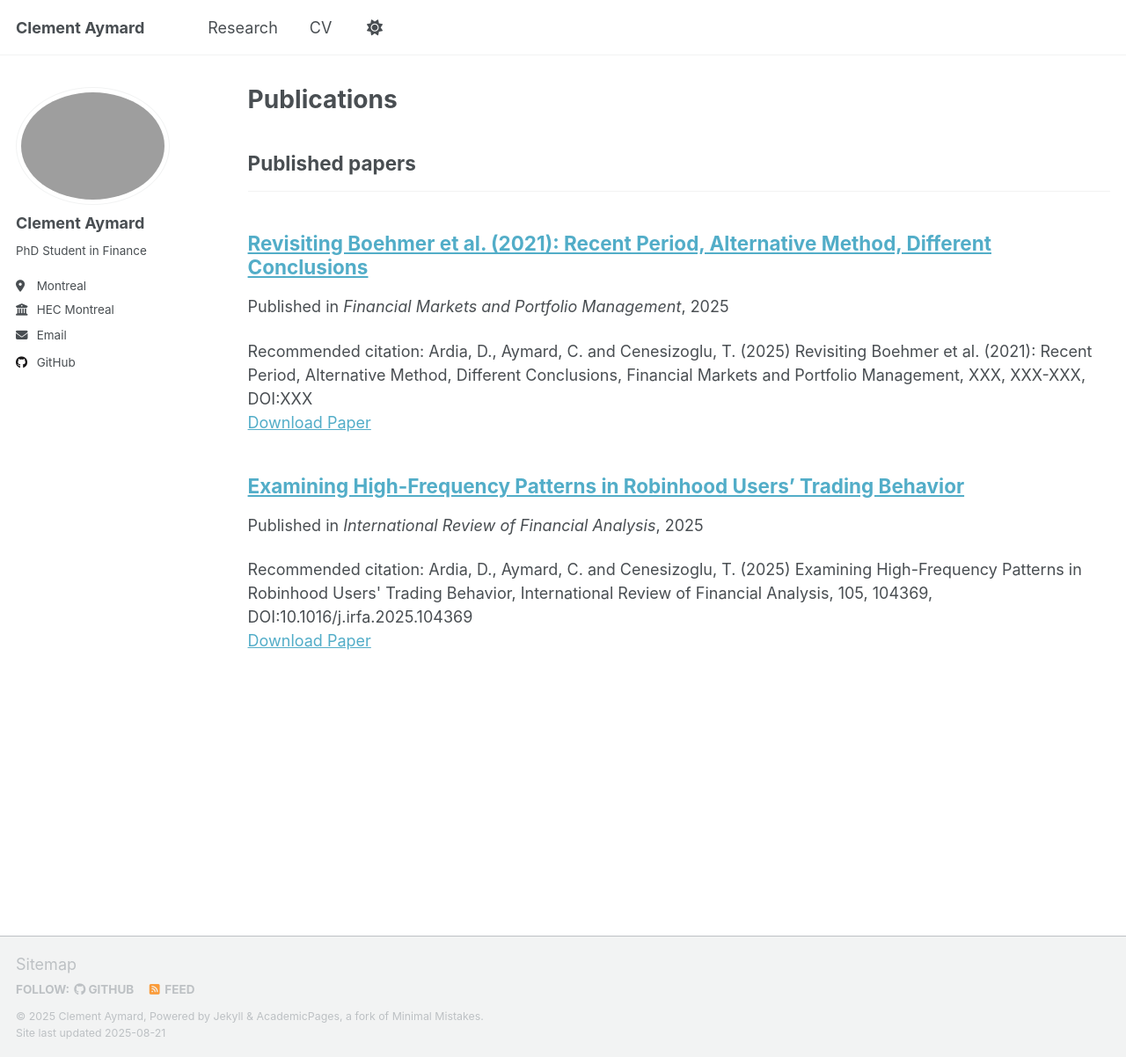
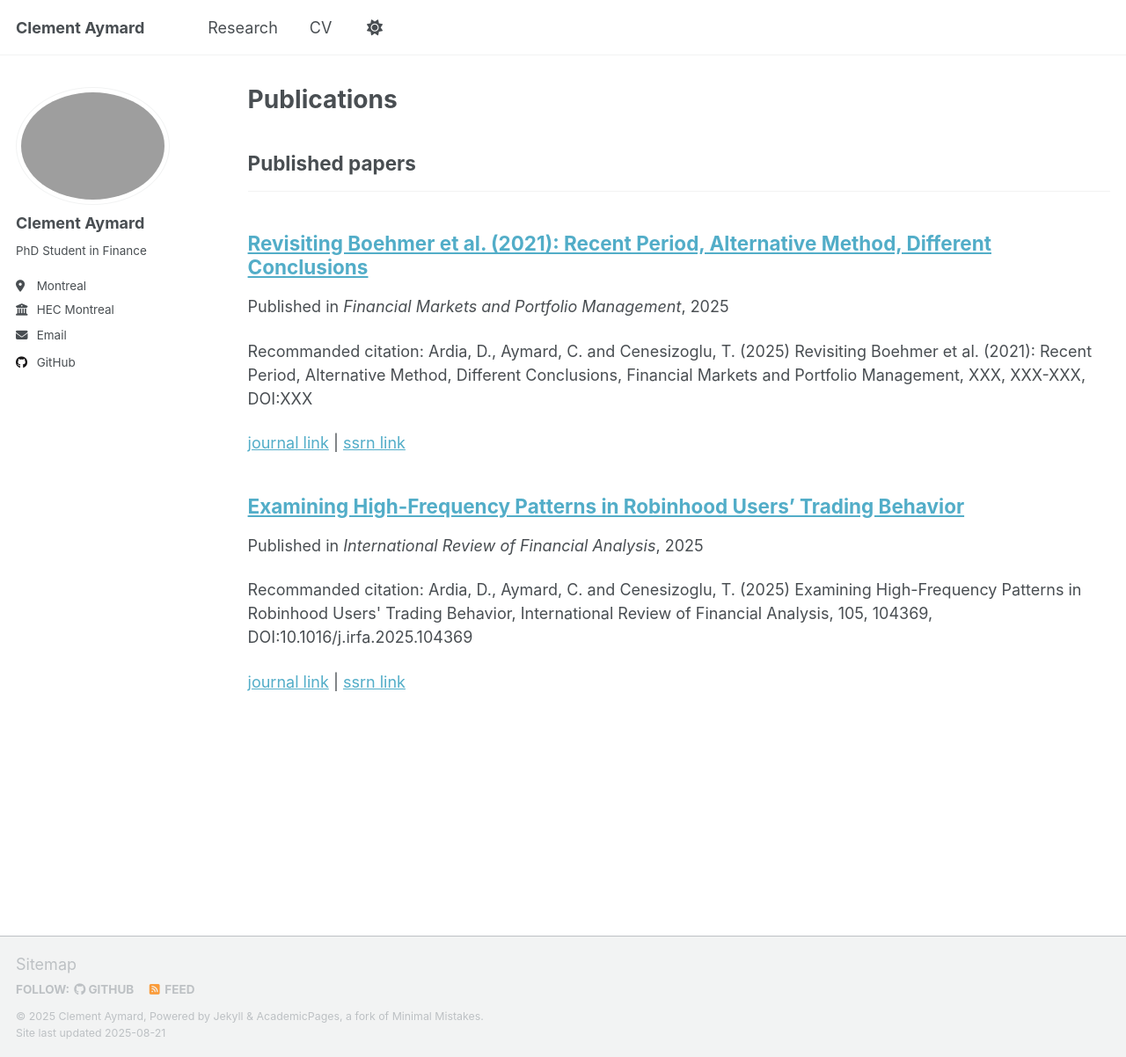
Before and after one commit to clemaymd/clemaymd.github.io, a Jekyll site: the page built from _pages/publications.html, in a window 1280 px wide and 1202 px high. Shown: the whole window at 88% size. Built offline with Jekyll 4.4.1, drawn with Linux system fonts in a browser that asks for light colours; a script that is not in the unit is left out.

Commit message:
Update archive-single.html

```diff
--- a/_includes/archive-single.html
+++ b/_includes/archive-single.html
@@ -52,33 +52,13 @@
     <p class="archive__item-excerpt" itemprop="description"><p>{{ post.excerpt | markdownify | remove: '<p>' | remove: '</p>' }}<strong><a href="{{ base_path }}{{ post.url }}" rel="permalink"> Read more</a></strong></p></p>
     {% endif %}
 
-    {% if post.citation and post.paperurl and post.slidesurl and post.bibtexurl %}
-      <p>Recommended citation: {{ post.citation }}<br /><a href="{{ post.paperurl }}">Download Paper</a> | <a href="{{ post.slidesurl }}">Download Slides</a> | <a href="{{ post.bibtexurl }}">Download Bibtex</a></p>
-    {% elsif post.citation and post.paperurl and post.slidesurl %}
-      <p>Recommended citation: {{ post.citation }}<br /><a href="{{ post.paperurl }}">Download Paper</a> | <a href="{{ post.slidesurl }}">Download Slides</a></p>
-    {% elsif post.citation and post.paperurl and post.bibtexurl %}
-      <p>Recommended citation: {{ post.citation }}<br /><a href="{{ post.paperurl }}">Download Paper</a> | <a href="{{ post.bibtexurl }}">Download Bibtex</a></p>
-    {% elsif post.citation and post.paperurl %}
-      <p>Recommended citation: {{ post.citation }}<br /><a href="{{ post.paperurl }}">Download Paper</a></p>
-    {% elsif post.citation and post.slidesurl and post.bibtexurl %}
-      <p>Recommended citation: {{ post.citation }}<br /><a href="{{ post.slidesurl }}">Download Slides</a> | <a href="{{ post.bibtexurl}}">Download Bibtex</a></p>
-    {% elsif post.citation and post.slidesurl %}
-      <p>Recommended citation: {{ post.citation }}<br /><a href="{{ post.slidesurl }}">Download Slides</a></p>
-    {% elsif post.citation and post.bibtexurl %}
-      <p>Recommended citation: {{ post.citation }}<br /><a href="{{ post.bibtexurl }}">Download Bibtex</a></p>
-    {% elsif post.citation %}
-      <p>Recommended citation: {{ post.citation }}</p>
-    {% elsif post.paperurl and post.bibtexurl %}
-      <p><a href=" {{ post.paperurl }} ">Download Paper</a> | <a href="{{ post.bibtexurl }}">Download Bibtex</a></p>
-    {% elsif post.paperurl %}
-      <p><a href=" {{ post.paperurl }} ">Download Paper</a></p>
-    {% elsif post.slidesurl and post.bibtexurl %}
-      <p><a href="{{ post.slidesurl }}">Download Slides</a> | <a href="{{ post.bibtexurl }}">Download Bibtex</a></p>
-    {% elsif post.slidesurl %}
-      <p><a href="{{ post.slidesurl }}">Download Slides</a></p>
-    {% elsif post.bibtexurl %}
-      <p><a href="{{ post.bibtexurl }}">Download Bibtex</a></p>
-    {% endif %}
+    {% if post.citation and post.paperurl and post.ssrnurl %}
+          <p>Recommanded citation: {{ post.citation }} </p>
+          <p><a href="{{ post.paperurl }}">journal link</a> | <a href="{{ post.ssrnurl }}">ssrn link</a></p>
+        {% elsif post.citation and post.ssrnurl %}
+          <p>Recommanded citation: {{ post.citation }} </p>
+          <p><a href="{{ post.ssrnurl }}">ssrn link</a></p>
+        {% endif %}
 
   </article>
 </div>
```
